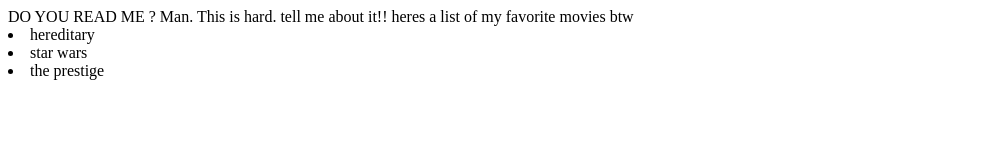
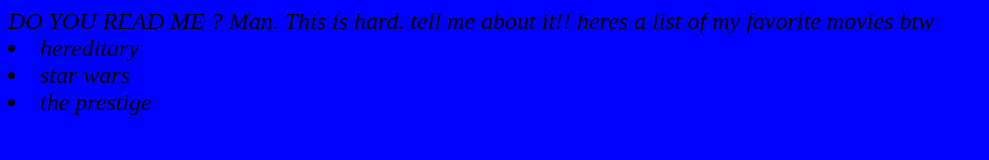
Before and after one commit to jlcdefenbaugh/github-studio, a plain HTML site: page index.html in a window 1280 px wide. Shown: the whole page, without its empty margins (0-989 px from the left). Drawn offline with Linux system fonts and the light colour scheme.

Commit message:
added some sweet css

```diff
--- a/index.html
+++ b/index.html
@@ -5,6 +5,7 @@
     <meta http-equiv="X-UA-Compatible" content="IE=edge">
     <meta name="viewport" content="width=device-width, initial-scale=1.0">
     <title>JAMI & SAMI</title>
+    <link rel="stylesheet" href="styles.css"
 </head>
 <body>
     DO YOU READ ME ?
--- /dev/null
+++ b/styles.css
@@ -0,0 +1,5 @@
+body {
+    background-color: blue;
+    font-style: italic;
+    font-size: x-large
+}
```
